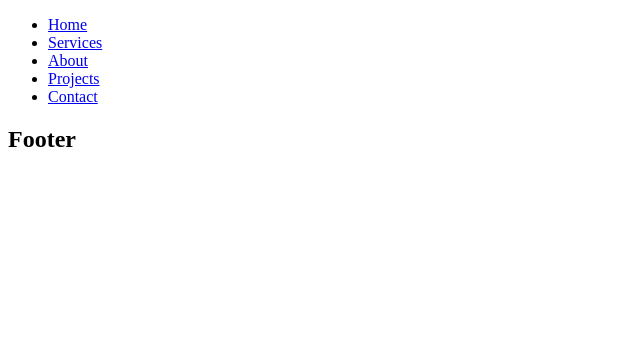
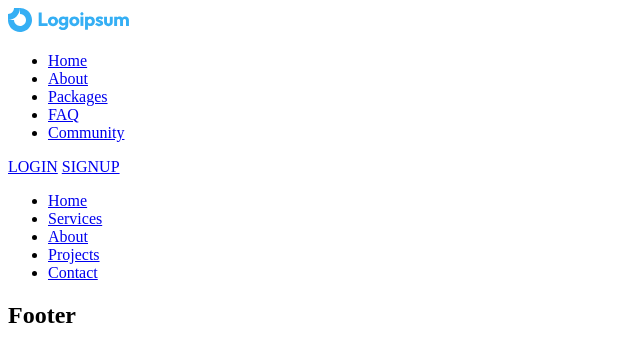
Before and after one commit to Nattyme/Travel-Agent-Gulp, a plain HTML site: page docs/index.html in a window 1280 px wide. Shown: the whole page, without its empty margins (0-640 px from the left). Drawn offline with Linux system fonts and the light colour scheme.

Commit message:
HTML header .nav base

```diff
--- a/docs/index.html
+++ b/docs/index.html
@@ -1 +1 @@
-<!DOCTYPE html><html lang="en"><head><meta charset="UTF-8"><meta name="viewport" content="width=device-width, initial-scale=1.0"><title>Main page</title><link rel="stylesheet" href="./css/main.css"></head><body><header class="header"><div class="container"><nav class="nav"></nav></div></header><div class="mobile-nav"><ul class="mobile-nav__list"><li><a href="#!" class="active">Home</a></li><li><a href="#!">Services</a></li><li><a href="#!">About</a></li><li><a href="#!">Projects</a></li><li><a href="#!">Contact</a></li></ul></div><footer class="footer"><div class="container"><h2>Footer</h2></div></footer><script src="./js/index.bundle.js"></script></body></html>
+<!DOCTYPE html><html lang="en"><head><meta charset="UTF-8"><meta name="viewport" content="width=device-width, initial-scale=1.0"><title>Main page</title><link rel="stylesheet" href="./css/main.css"></head><body><header class="header"><div class="container"><nav class="nav"><a href=""#! class="logo"><picture><source srcset="./img/icons/logo.svg" type="image/webp"><img src="./img/icons/logo.svg" alt="Logo"></picture></a><ul class="nav__list"><li><a href="#!" class="active">Home</a></li><li><a href="#!">About</a></li><li><a href="#!">Packages</a></li><li><a href="#!">FAQ</a></li><li><a href="#!">Community</a></li></ul><div class="nav__btns"> <a href="#!" class="btn-login">LOGIN</a> <a href="#!" class="btn-signup">SIGNUP</a></div></nav></div></header><div class="mobile-nav"><ul class="mobile-nav__list"><li><a href="#!" class="active">Home</a></li><li><a href="#!">Services</a></li><li><a href="#!">About</a></li><li><a href="#!">Projects</a></li><li><a href="#!">Contact</a></li></ul></div><footer class="footer"><div class="container"><h2>Footer</h2></div></footer><script src="./js/index.bundle.js"></script></body></html>
```
